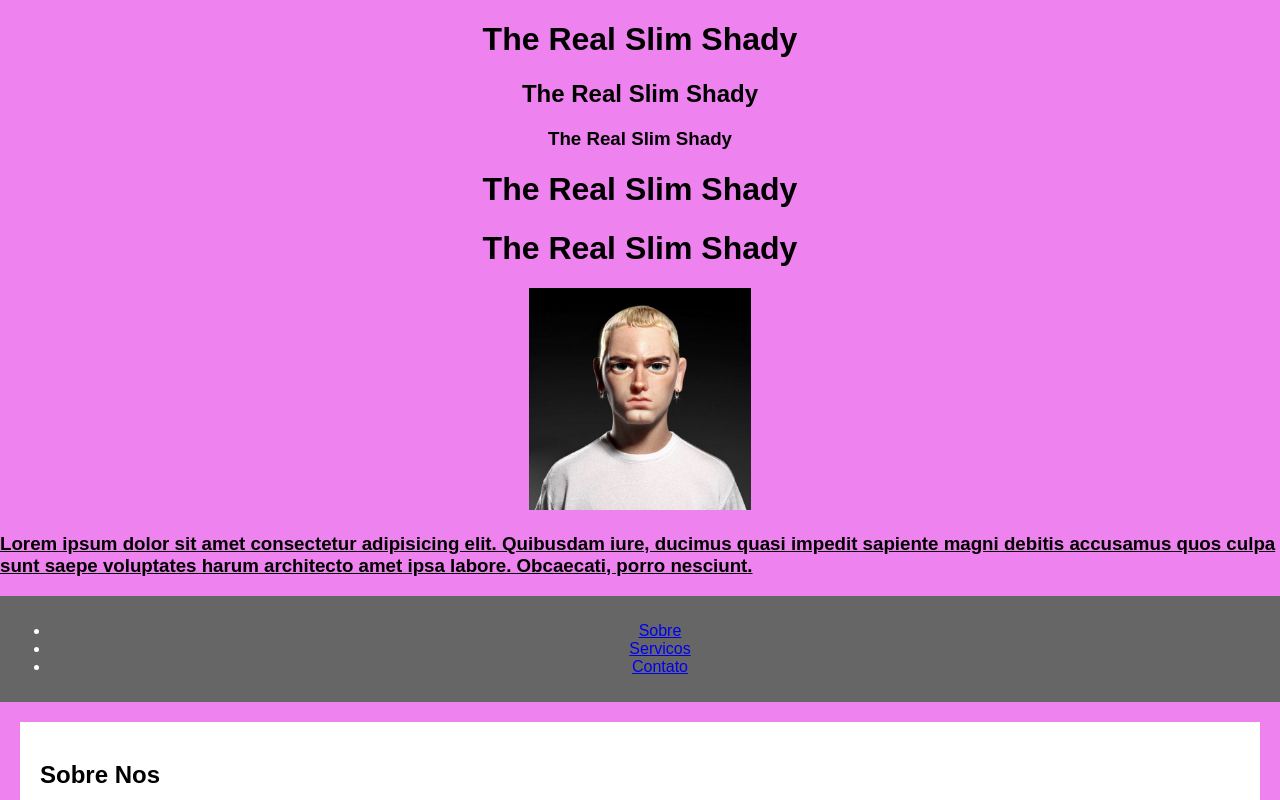
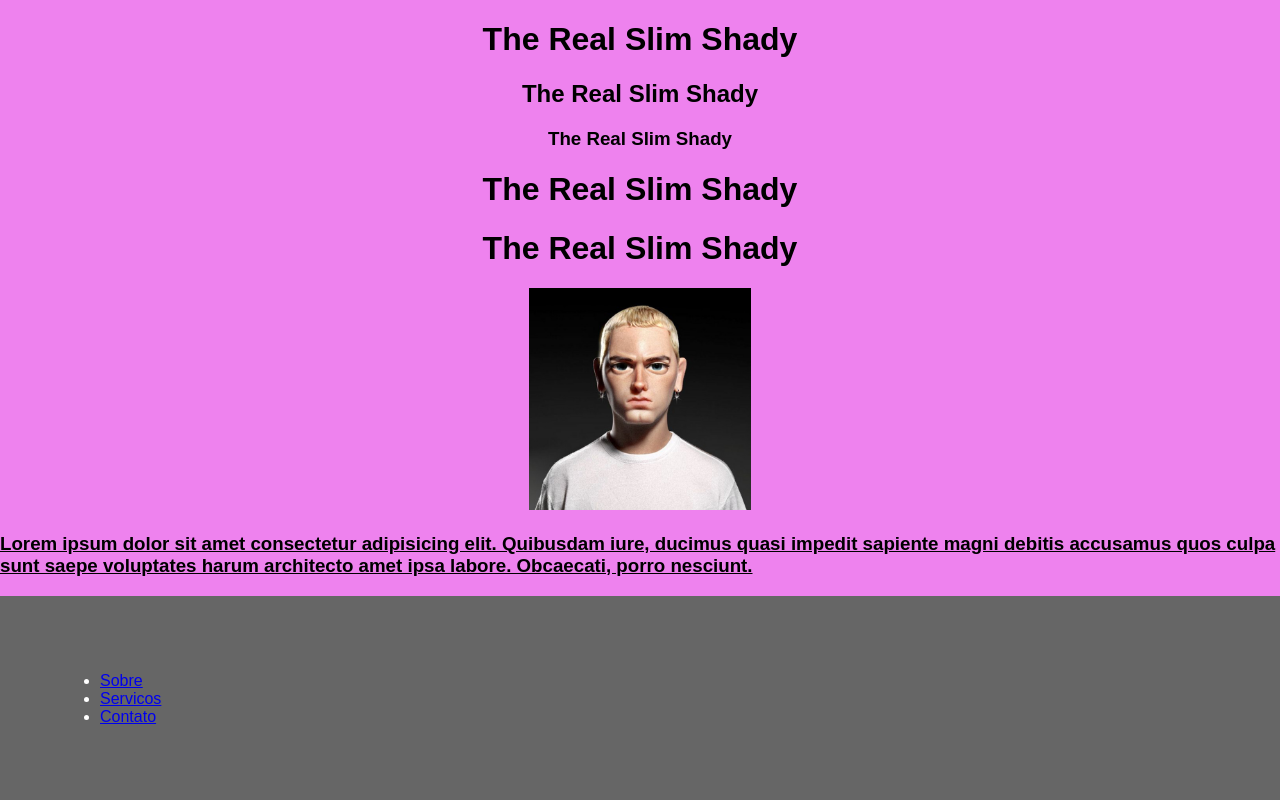
Before and after one commit to arcokicio/TDS_FRONT_2024, a plain HTML site: page AULA_03/atividade.html in a window 1280 px wide. Shown: the top 800 px of the page. Drawn offline with Linux system fonts and the light colour scheme.

Commit message:
17052024

```diff
--- a/AULA_03/atividade.html
+++ b/AULA_03/atividade.html
@@ -43,10 +43,11 @@
             text-align: center;
         }
         nav {
+
             background-color: #666;
             color: #fff;
-            padding: 10px;
-            text-align: center;
+            padding: 60px;
+            text-align: left;
         }
         section {
             padding: 20px;
```
